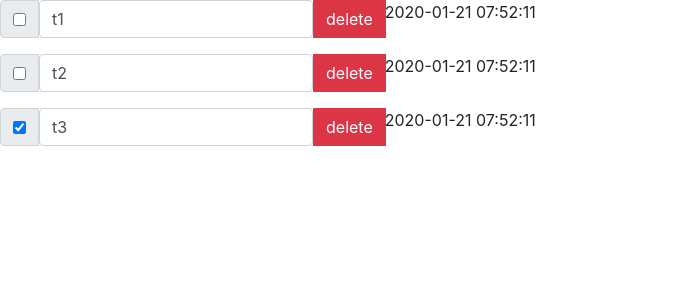
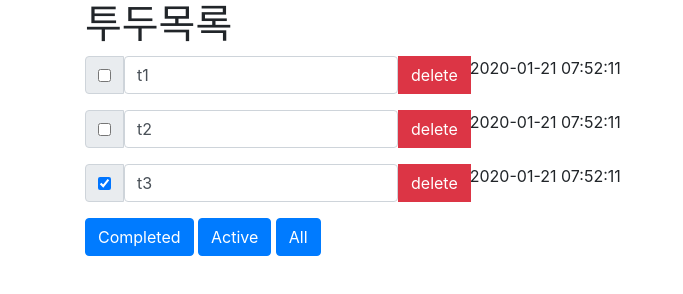
Before and after one commit to dnfvnsxn/angularJS, a plain HTML site: page index.html in a window 1280 px wide. Shown: the whole page, without its empty margins (0-683 px from the left). Drawn offline with nearby package versions, Linux system fonts and the light colour scheme.

Commit message:
filter button

```diff
--- a/index.html
+++ b/index.html
@@ -15,18 +15,16 @@
     <script src="script.js"></script>
   </head>
   <body ng-app="todo" ng-controller="TodoCtrl">
+    <div class="container">
+      <h1>투두목록</h1>
       <ul class="list-unstyled">
-            <li ng-repeat="todo in todos">
+        <li ng-repeat="todo in todos | filter:statusFilter">
           <div class="input-group mb-3">
             <div class="input-group-prepend">
               <div class="input-group-text">
                 <input type="checkbox" ng-model="todo.completed" />
               </div>
-                        <input
-                            type="text"
-                            class="form-control"
-                            ng-model="todo.title"
-                        />
+              <input type="text" class="form-control" ng-model="todo.title" />
               <button
                 class="btn btn-danger"
                 type="button"
@@ -40,5 +38,13 @@
           </div>
         </li>
       </ul>
+      <button class="btn btn-primary" ng-Click="statusFilter={completed:true}">
+        Completed
+      </button>
+      <button class="btn btn-primary" ng-Click="statusFilter={completed:false}">
+        Active
+      </button>
+      <button class="btn btn-primary" ng-Click="statusFilter={}">All</button>
+    </div>
   </body>
 </html>
```
Also changed, not shown: script.js (indentation only). Lines whose indentation alone changed are shown as unchanged.
